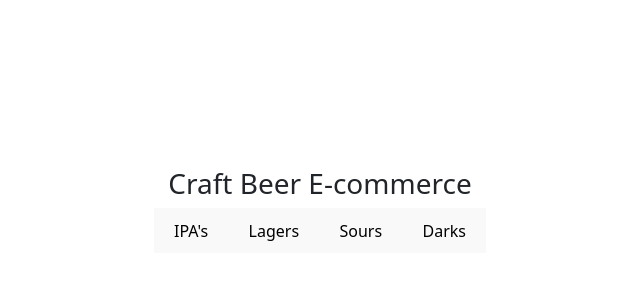
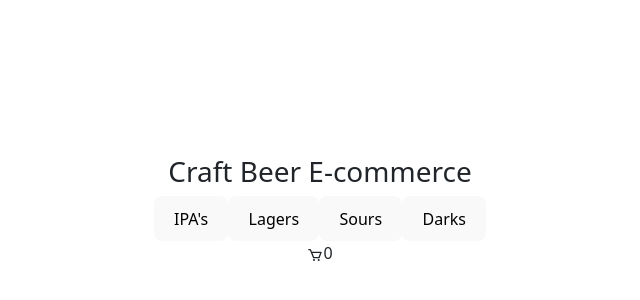
Before and after one commit to Brencambell/preentrega1-cambellotti-react, a React (Vite) app: page / in a window 1280 px wide. Shown: the part 190-490 px from the top of the page, without its empty margins (320-960 px from the left). Built offline with nearby package versions, Linux system fonts and the light colour scheme.

Commit message:
Creando CartWidget

```diff
--- a/index.html
+++ b/index.html
@@ -4,6 +4,7 @@
     <meta charset="UTF-8" />
     <link rel="icon" type="image/svg+xml" href="/vite.svg" />
     <meta name="viewport" content="width=device-width, initial-scale=1.0" />
+    <link rel="stylesheet" href="/node_modules/bootstrap/dist/css/bootstrap.min.css">
     <title>Vite + React</title>
   </head>
   <body>
--- a/package.json
+++ b/package.json
@@ -12,7 +12,8 @@
   "dependencies": {
     "bootstrap": "^5.2.3",
     "react": "^18.2.0",
-    "react-dom": "^18.2.0"
+    "react-dom": "^18.2.0",
+    "react-icons": "^4.8.0"
   },
   "devDependencies": {
     "@types/react": "^18.0.28",
--- /dev/null
+++ b/src/components/CartWidget/CartWidget.jsx
@@ -0,0 +1,13 @@
+// import 'bootstrap/dist/css/bootstrap.min.css';
+import { BiCart } from 'react-icons/bi';
+
+const CartWidget = () => {
+    return (
+        <div>
+            <BiCart className="bi bi-cart" />
+            0
+         </div>
+    )
+}
+
+export default CartWidget
--- a/src/components/NavBar/NavBar.jsx
+++ b/src/components/NavBar/NavBar.jsx
@@ -1,3 +1,5 @@
+import CartWidget from "../CartWidget/CartWidget"
+
 const NavBar = () => {
     return (
         <nav>
@@ -8,6 +10,7 @@ const NavBar = () => {
                 <button>Sours</button>
                 <button>Darks</button>
             </div>
+            <CartWidget />
         </nav>
     )
 }
```
Also changed, not shown: 1 other file (tests, documents, lock files or other folders).
